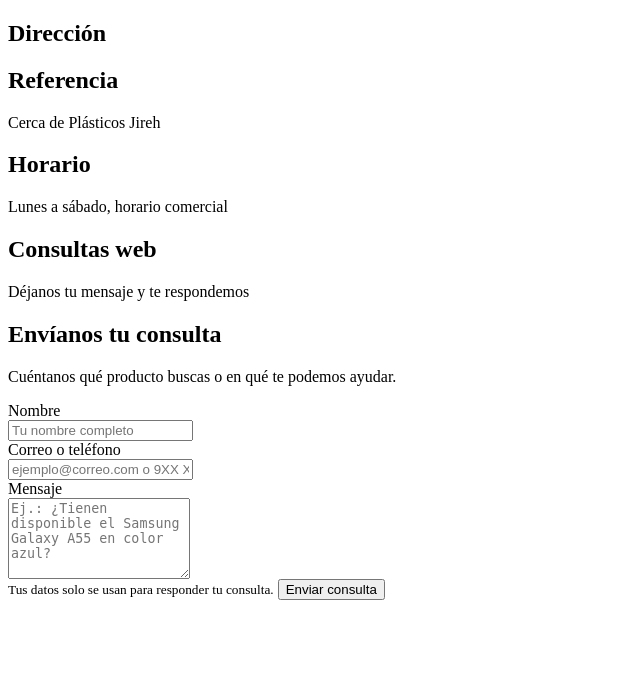
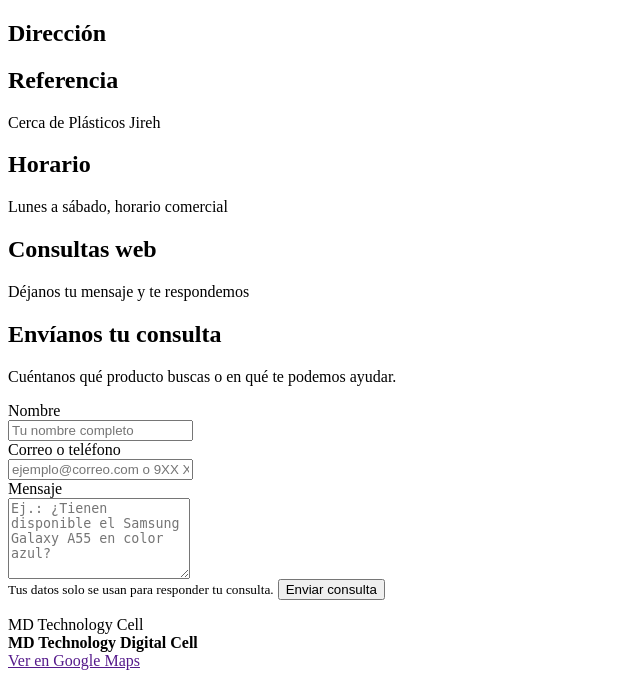
Before and after one commit to RolandoPajares/Sistema_Web_CELL_SAC, a PHP site: template resources/views/publico/contacto/indice.php in a window 1280 px wide. Shown: the part 249-927 px from the top of the page, without its empty margins (0-640 px from the left). Before the commit the page ends 849 px from the top, so only its background shows below. Run offline with PHP 8.4, Linux system fonts and the light colour scheme; the template is opened without the code that fills it: most values are stand-ins (such as "Sample title", 1, 10 or a date in 2020); data that the repository does not hold is empty.

Commit message:
style(contacto): agregué ubicación de la tienda junto al formulario

```diff
--- a/resources/views/publico/contacto/indice.php
+++ b/resources/views/publico/contacto/indice.php
@@ -1,7 +1,6 @@
 <?php
-// Datos para el mapa y el botón "Cómo llegar" (se usa la misma dirección de la configuración)
+// Enlace para abrir la ubicación en Google Maps (usa la dirección de la configuración)
 $direccion = config('app.address');
-$mapa = 'https://www.google.com/maps?q=' . urlencode($direccion) . '&output=embed';
 $comoLlegar = 'https://www.google.com/maps/search/?api=1&query=' . urlencode($direccion);
 ?>
 <!-- Hoja de estilos solo para esta página -->
@@ -16,7 +15,7 @@ $comoLlegar = 'https://www.google.com/maps/search/?api=1&query=' . urlencode($di
             <p>Escríbenos tu consulta o visítanos en nuestra tienda de Bagua. Te ayudamos a elegir el celular o accesorio ideal, con productos originales y atención cercana.</p>
             <div class="contacto-botones">
                 <a class="btn btn-primary" href="#formulario"><i class="bi bi-send"></i> Enviar consulta</a>
-                <a class="btn btn-ghost" href="<?= e($comoLlegar) ?>" target="_blank"><i class="bi bi-geo-alt"></i> Cómo llegar</a>
+                <a class="btn btn-ghost" href="#mapa"><i class="bi bi-geo-alt"></i> Cómo llegar</a>
             </div>
             <ul class="contacto-ventajas">
                 <li><i class="bi bi-patch-check-fill"></i> Productos originales</li>
@@ -85,4 +84,18 @@ $comoLlegar = 'https://www.google.com/maps/search/?api=1&query=' . urlencode($di
             </div>
         </form>
     </div>
+
+    <!-- ===== 3. Ubicación de la tienda ===== -->
+    <div class="contacto-mapa" id="mapa">
+        <div class="contacto-mapa-dibujo">
+            <div class="contacto-pin">
+                <i class="bi bi-geo-alt-fill"></i>
+                <span>MD Technology Cell</span>
+            </div>
+        </div>
+        <div class="contacto-mapa-pie">
+            <div><b>MD Technology Digital Cell</b><small><?= e($direccion) ?></small></div>
+            <a class="btn btn-primary" href="<?= e($comoLlegar) ?>" target="_blank"><i class="bi bi-sign-turn-right"></i> Ver en Google Maps</a>
+        </div>
+    </div>
 </section>
```
Also changed, not shown: public/assets/css/publico/contacto.css.
